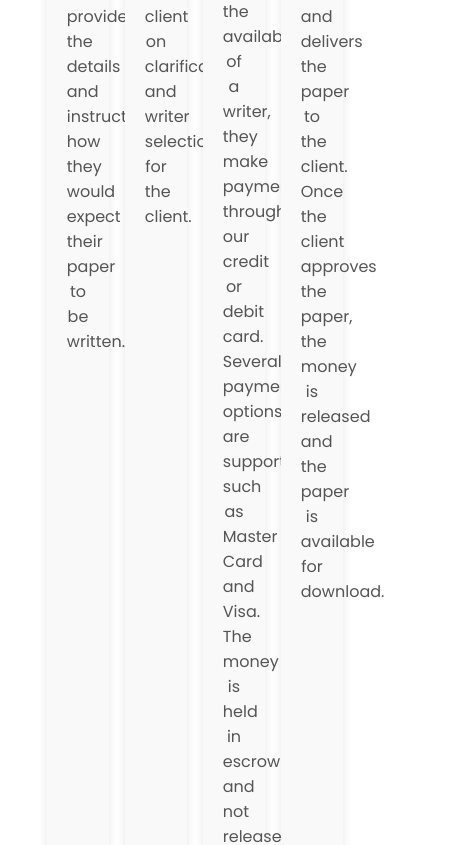
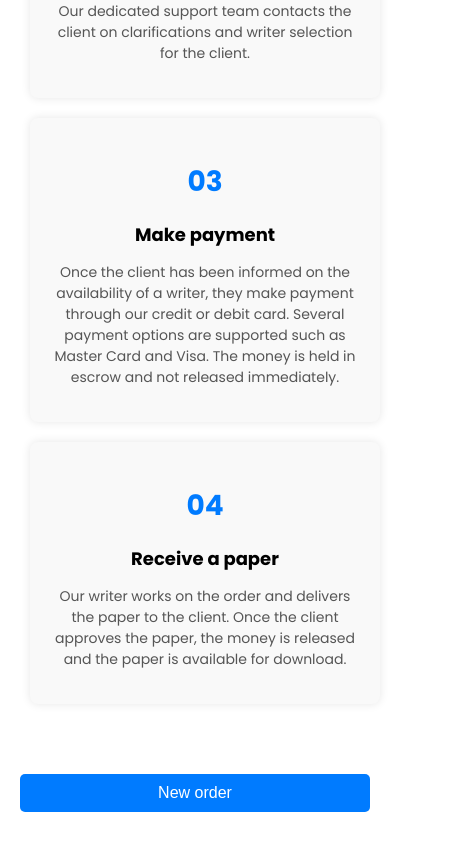
Before and after one commit to omwanda98/writing-bucket, a React (Create React App) app: page / in a window 390 px wide. Shown: the part 1685-2530 px from the top of the page, 476 px wide, since content can reach past the window. Built offline with nearby package versions, Linux system fonts and the light colour scheme.

Commit message:
responsive update

```diff
--- a/src/Components/Expertshome/Expertshome.css
+++ b/src/Components/Expertshome/Expertshome.css
@@ -16,6 +16,7 @@
     justify-content: center;
     gap: 20px;
     margin-bottom: 20px;
+    flex-wrap: wrap;
 }
 
 .universities img {
@@ -26,6 +27,7 @@
     display: flex;
     justify-content: center;
     gap: 20px;
+    flex-wrap: wrap;
 }
 
 .expert-card {
@@ -36,6 +38,7 @@
     text-align: center;
     box-shadow: 0 4px 8px rgba(0, 0, 0, 0.1);
     position: relative;
+    margin: 10px;
 }
 
 .expert-img {
@@ -171,3 +174,47 @@
     cursor: pointer;
     font-size: 16px;
 }
+
+/* Media Queries for responsiveness */
+@media (max-width: 768px) {
+    .universities {
+        flex-direction: column;
+        align-items: center;
+    }
+
+    .experts-list {
+        flex-direction: column;
+        align-items: center;
+    }
+
+    .expert-card {
+        width: 90%;
+        margin: 10px 0;
+    }
+
+    .calculator-row {
+        width: 90%;
+    }
+}
+
+@media (max-width: 480px) {
+    .description {
+        font-size: 14px;
+    }
+
+    .expert-info h2 {
+        font-size: 16px;
+    }
+
+    .expert-info p {
+        font-size: 12px;
+    }
+
+    .price-info .price {
+        font-size: 20px;
+    }
+
+    .place-order {
+        font-size: 14px;
+    }
+}
--- a/src/Components/Footer/Footer.css
+++ b/src/Components/Footer/Footer.css
@@ -33,14 +33,17 @@
 
 .footer-bottom {
     display: flex;
-    justify-content: space-around;
+    flex-wrap: wrap; /* Added for responsiveness */
+    justify-content: center; /* Center items on small screens */
     padding: 20px 0;
-    flex-wrap: wrap; /* Added for responsiveness */
 }
 
 .footer-section {
     flex: 1;
     padding: 10px 20px; /* Adjusted padding for better spacing */
+    text-align: center; /* Center text on small screens */
+    max-width: 200px; /* Limit width of sections on small screens */
+    margin: 10px; /* Added margin for spacing between sections */
 }
 
 .footer-section h3 {
@@ -59,15 +62,16 @@
 
 .footer-credits {
     display: flex;
-    justify-content: space-between;
+    flex-wrap: wrap; /* Added for responsiveness */
+    justify-content: space-around;
     padding: 10px 20px;
     border-top: 1px solid #ffffff50;
-    flex-wrap: wrap; /* Added for responsiveness */
 }
 
 .footer-logo {
     display: flex;
     align-items: center;
+    margin-bottom: 10px; /* Added margin for spacing */
 }
 
 .footer-logo img {
--- a/src/Components/Homeservice/Homeservice.css
+++ b/src/Components/Homeservice/Homeservice.css
@@ -1,6 +1,7 @@
 .container {
     width: 80%;
     margin: 0 auto;
+    padding: 20px;
 }
 
 .service-steps, .service-benefits {
@@ -10,6 +11,7 @@
 
 .steps {
     display: flex;
+    flex-wrap: wrap;
     justify-content: space-around;
     margin: 40px 0;
     position: relative;
@@ -22,6 +24,7 @@
     border-radius: 8px;
     box-shadow: 0 0 10px rgba(0, 0, 0, 0.1);
     position: relative;
+    margin: 10px;
 }
 
 .dot-line {
@@ -95,3 +98,53 @@
     height: 0;
     border-top: 2px dotted #007bff;
 }
+
+/* Media Queries */
+@media (max-width: 1200px) {
+    .step, .benefit {
+        width: 45%;
+    }
+}
+
+@media (max-width: 768px) {
+    .step, .benefit {
+        width: 100%;
+    }
+
+    .steps {
+        flex-direction: column;
+        align-items: center;
+    }
+
+    .dot-line {
+        display: none;
+    }
+
+    .steps::before {
+        display: none;
+    }
+}
+
+@media (max-width: 480px) {
+    .container {
+        width: 95%;
+        padding: 10px;
+    }
+
+    .step h2 {
+        font-size: 28px;
+    }
+
+    .step h3 {
+        font-size: 18px;
+    }
+
+    .step p, .benefit p {
+        font-size: 14px;
+    }
+
+    .order-button {
+        width: 100%;
+        font-size: 16px;
+    }
+}
```
